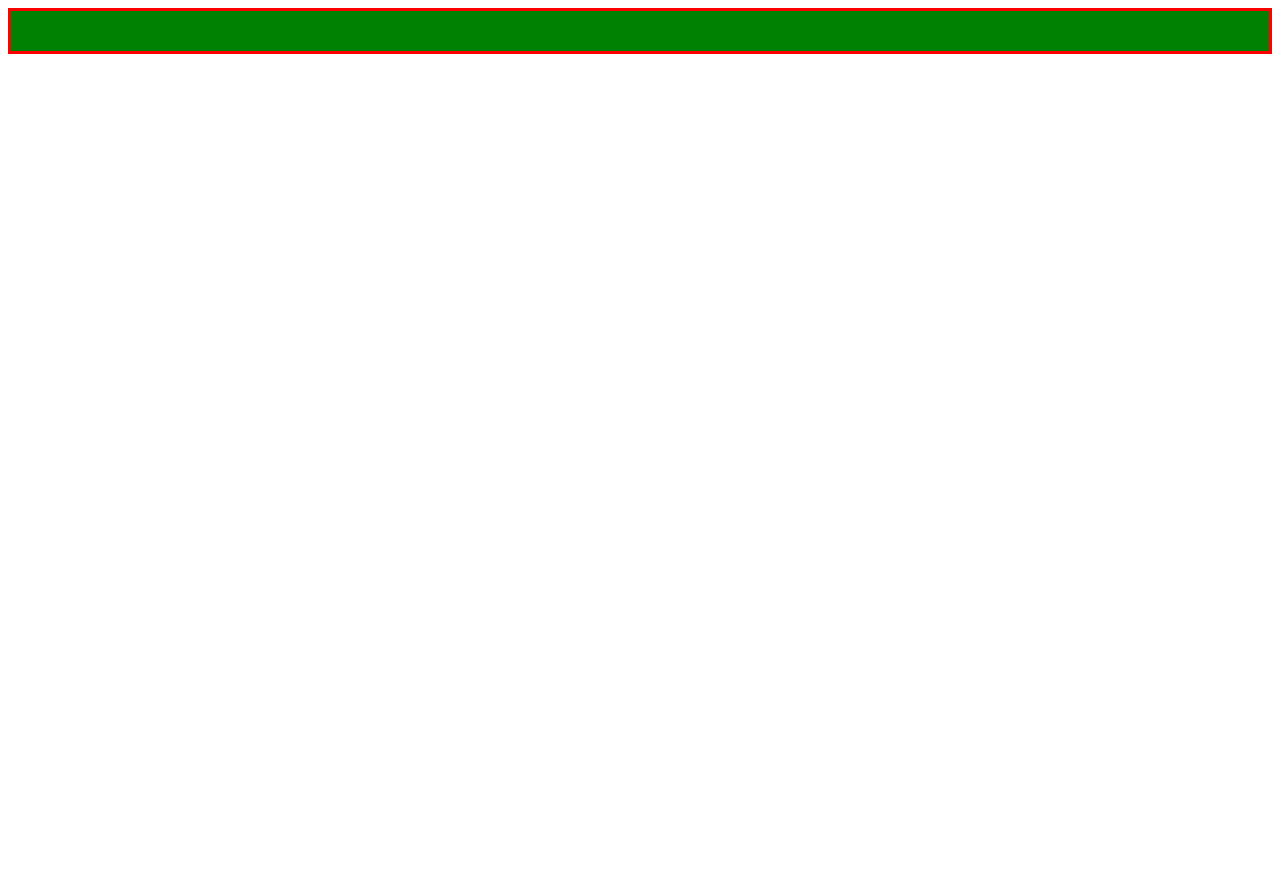
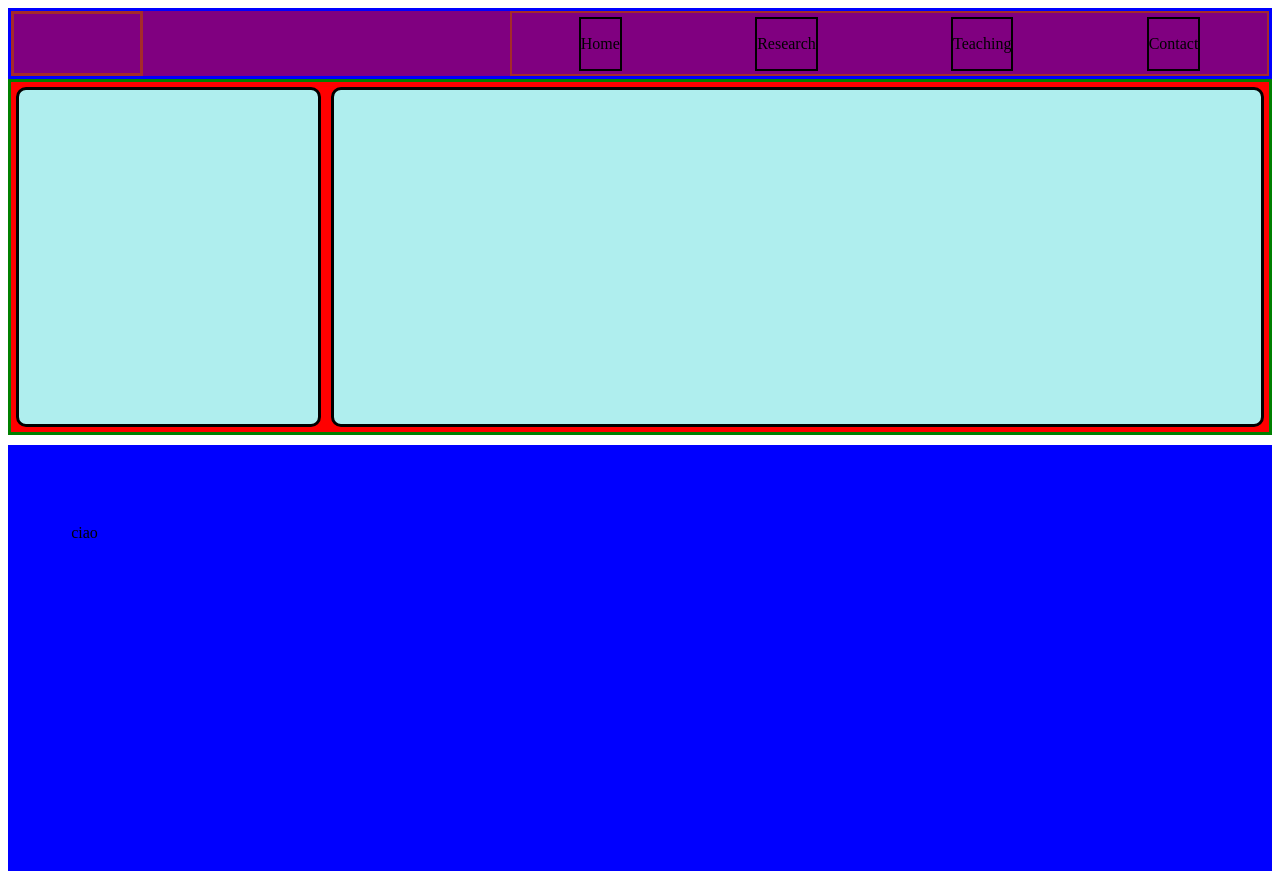
Before and after one commit to isRoutine/website-redesign, a plain HTML site: page index.html in a window 1280 px wide. Shown: the top 874 px of the page. Before the commit the page ends 800 px from the top, so only its background shows below. Drawn offline with Linux system fonts and the light colour scheme.

Commit message:
update html and css

```diff
--- a/index.html
+++ b/index.html
@@ -7,8 +7,39 @@
 	<link rel="stylesheet" href="style.css" />
 </head>
 <body>
-	<div>
+	<nav id = "nav-container">
+		<div id = "logo-container">
 
+		</div>
+		<div id = "buttons-container">
+			<span>
+				<p>Home</p>
+			</span>
+			<span>
+				<p>Research</p>
+			</span>
+			<span>
+				<p>Teaching</p>
+			</span>
+			<span>
+				<p>Contact</p>
+			</span>
+		</div>
+	</nav>
+	<div id = "flex-container">
+		<div id = "flex-item-sx">
+
+		</div>
+		<div id = "flex-item-dx">
+
+		</div>
 	</div>
+	<section id = "research">
+		<p>ciao</p>
+	</section>
+	<section id = "teaching">
+	</section>
+	<section id = "other_activities">
+	</section>
 </body>
 </html>
--- a/style.css
+++ b/style.css
@@ -1,16 +1,85 @@
-a{
-	border: 3px solid red;
-	font-family: Helvetica;
-	font-size: 50px;
+
+nav{
+	height: 65px;
+	background-color: purple;
 }
 
-div{
-	border: 3px solid red;
-	background-color: green;
-	height: 40px;
+#nav-container{
+	display: flex;
+	border: 3px solid blue;
+	justify-content: flex-start;
+	justify-content: space-between;
+
 }
 
+#logo-container{
+	border: 3px solid brown;
+	width: 10%;
+}
+
+#buttons-container{
+	display: flex;
+	border: 2px solid brown;
+	justify-content: flex-end;
+	align-items: center;
+	justify-content: space-around;
+	width: 60%;
+}
+
+
+
 span{
-	border: 3px solid blue;
-	background-color: purple;
+	border: 2px solid black;
 }
+
+section{
+	padding: 5%;
+	margin-top: 10px;
+	margin-bottom: 10px;
+}
+
+img{
+	width: 100px;
+	height: 100px;
+}
+
+#research{
+	background-color: blue;
+	height: 300px;
+}
+
+#teaching{
+	background-color: brown;
+	height: 300px;
+}
+
+#other_activities{
+	background-color: red;
+	height: 300px;
+}
+
+
+#flex-container{
+	display: flex;
+	background-color: red;
+	height: 350px;
+	border: 3px solid green;
+}
+
+#flex-item-sx{
+	background-color: paleturquoise;
+	border-radius: 10px;
+	border: 3px solid black;
+	width: 10%;
+	flex-grow: 1;
+	margin: 5px;
+}
+
+#flex-item-dx{
+	background-color: paleturquoise;
+	border-radius: 10px;
+	border: 3px solid black;
+	width: 60%;
+	flex-grow: 1;
+	margin: 5px;
+}
```
Also changed, not shown: paolo-merialdo.jpeg (added).
